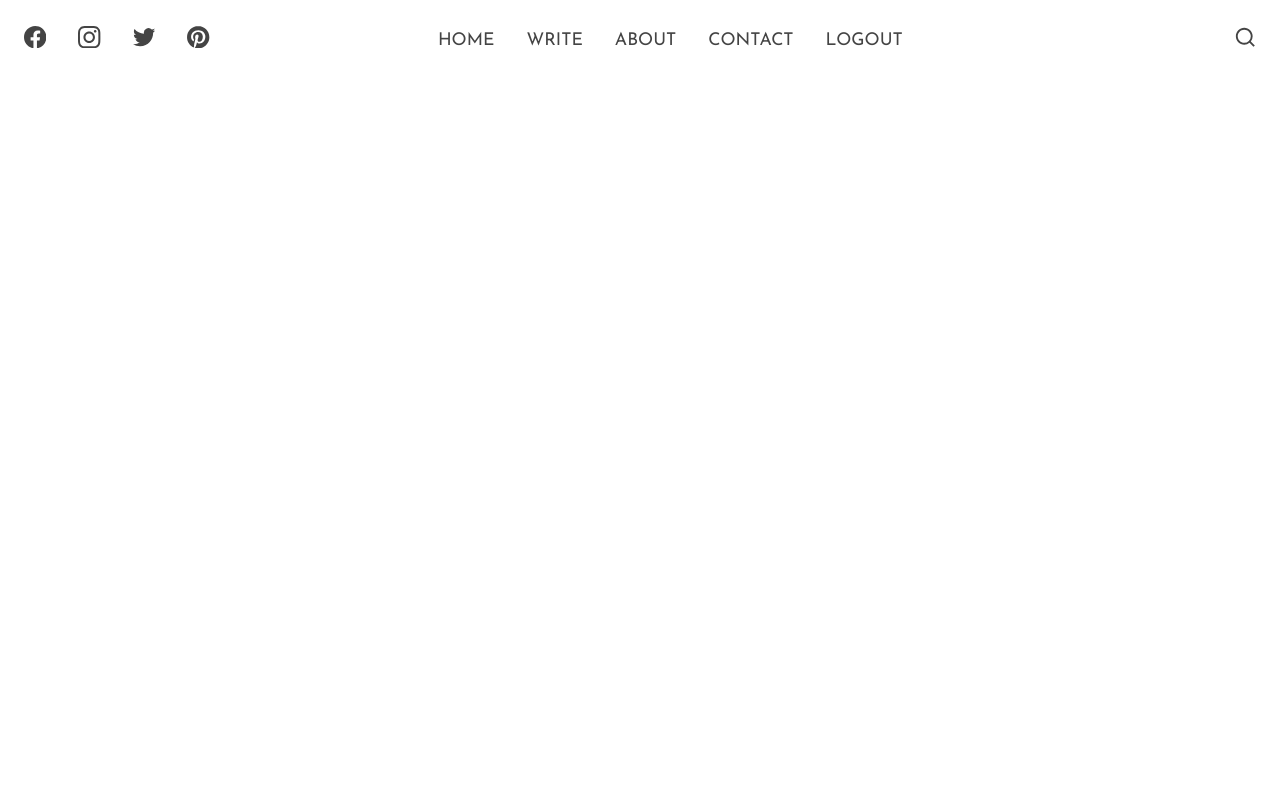
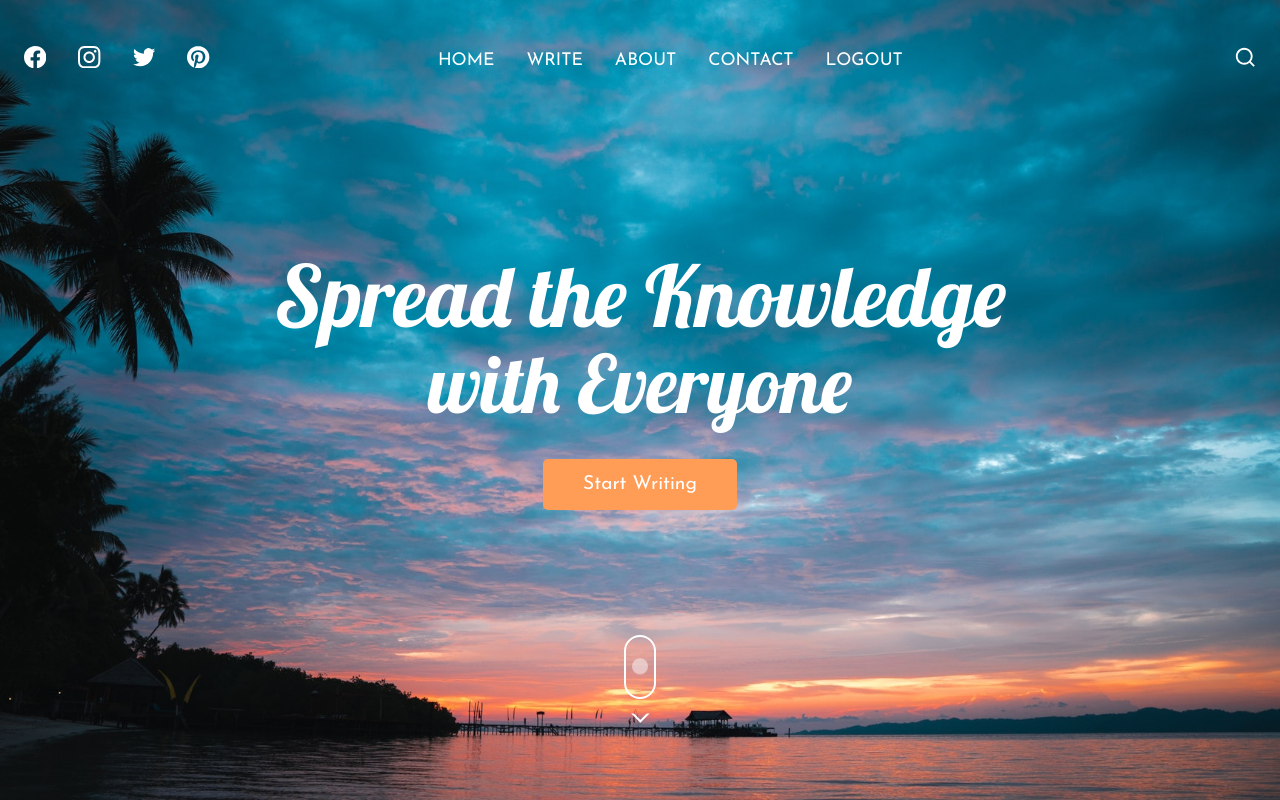
Before and after one commit to thusharathiwanka/blog-app, a React (Create React App) app: page / in a window 1280 px wide. Built offline with nearby package versions, Linux system fonts and the light colour scheme.

Commit message:
CREATE: home header component created

```diff
--- a/public/index.html
+++ b/public/index.html
@@ -9,8 +9,7 @@
     <meta name="description" content="Web site created using create-react-app" />
     <link rel="preconnect" href="https://fonts.googleapis.com">
     <link rel="preconnect" href="https://fonts.gstatic.com" crossorigin>
-    <link
-      href="https://fonts.googleapis.com/css2?family=Abril+Fatface&family=Josefin+Sans:wght@400;500;600;700&display=swap"
+    <link href="https://fonts.googleapis.com/css2?family=Lobster&family=Josefin+Sans:wght@400;500;600;700&display=swap"
       rel="stylesheet">
     <!--
       manifest.json provides metadata used when your web app is installed on a
--- a/src/App.css
+++ b/src/App.css
@@ -4,6 +4,10 @@
 	margin: 0;
 	padding: 0;
 	box-sizing: border-box;
+}
+
+html {
+	font-size: 100%;
 }
 
 ul {
--- a/src/App.js
+++ b/src/App.js
@@ -1,13 +1,17 @@
 import "./App.css";
 import { BrowserRouter as Router, Switch } from "react-router-dom";
+
 import Navbar from "./components/navbar/Navbar";
+import Home from "./pages/home/Home";
 
 function App() {
 	return (
 		<Router>
 			<div className="App">
 				<Navbar />
-				<Switch></Switch>
+				<Switch>
+					<Home />
+				</Switch>
 			</div>
 		</Router>
 	);
--- /dev/null
+++ b/src/components/header/Header.css
@@ -0,0 +1,113 @@
+.header-container {
+	color: white;
+	height: 65vh;
+	display: flex;
+	flex-direction: column;
+	justify-content: center;
+	align-items: center;
+}
+
+.header-container h1,
+.header-container h2 {
+	font-family: "lobster", serif;
+	font-size: 5.3rem;
+	font-weight: 500;
+	line-height: 5.5rem;
+}
+
+.header-container h2 {
+	font-size: 5rem;
+}
+
+.header-container .cta {
+	background: #ff9d57;
+	color: white;
+	margin-top: 2rem;
+	padding: 1rem 2.5rem;
+	border-radius: 5px;
+	font-size: 1.2rem;
+}
+
+.header-container img {
+	position: absolute;
+	top: 0;
+	left: 0;
+	z-index: -1;
+	height: 100vh;
+	width: 100%;
+	object-fit: cover;
+}
+
+.header-container a {
+	font-family: "josefin sans", sans-serif;
+}
+
+.scroll-indicator a {
+	position: absolute;
+	bottom: 5rem;
+	left: 50%;
+	transform: translateX(-50%);
+	display: flex;
+	flex-direction: column;
+	justify-content: center;
+	align-items: center;
+}
+
+.scroll-indicator .mouse {
+	width: 2rem;
+	height: 4rem;
+	border: 2px solid white;
+	border-radius: 2rem;
+	margin-bottom: 0.5rem;
+	display: flex;
+}
+
+.mouse span {
+	width: 1rem;
+	height: 1rem;
+	background-color: #fff;
+	display: block;
+	border-radius: 50%;
+	margin: auto;
+	animation: move-wheel 1s linear infinite;
+}
+
+.arrow span {
+	display: block;
+	width: 0.8rem;
+	height: 0.8rem;
+	border: 2px solid transparent;
+	border-right-color: white;
+	border-bottom-color: white;
+	transform: rotate(45deg);
+	animation: move-arrow 0.5s alternate infinite;
+}
+
+@keyframes move-wheel {
+	0% {
+		opacity: 0;
+		transform: translateY(-1rem);
+	}
+	100% {
+		opacity: 1;
+		transform: translateY(1rem);
+	}
+}
+
+@keyframes move-arrow {
+	0% {
+		opacity: 0;
+	}
+	25% {
+		opacity: 0.25;
+	}
+	50% {
+		opacity: 0.5;
+	}
+	75% {
+		opacity: 0.75;
+	}
+	100% {
+		opacity: 1;
+	}
+}
--- /dev/null
+++ b/src/components/header/Header.jsx
@@ -0,0 +1,28 @@
+import React from "react";
+import { Link } from "react-router-dom";
+
+import headerImg from "../../assets/header-img.jpg";
+import "../../components/header/Header.css";
+
+const Header = () => {
+	return (
+		<div className="header-container">
+			<h1>Spread the Knowledge</h1>
+			<h2>with Everyone</h2>
+			<Link className="cta">Start Writing</Link>
+			<div className="scroll-indicator">
+				<Link to="">
+					<div className="mouse">
+						<span></span>
+					</div>
+					<div className="arrow">
+						<span></span>
+					</div>
+				</Link>
+			</div>
+			<img src={headerImg} alt="header-img" />
+		</div>
+	);
+};
+
+export default Header;
--- a/src/components/navbar/Navbar.css
+++ b/src/components/navbar/Navbar.css
@@ -7,12 +7,12 @@ nav {
 	max-width: 1440px;
 	padding: 0 1.5rem;
 	margin: 0 auto;
-	min-height: 10vh;
+	min-height: 15vh;
 }
 
 nav a,
 .search {
-	color: #444444;
+	color: #ffffff;
 	transition: color 0.3s ease-in-out;
 }
 
--- /dev/null
+++ b/src/pages/home/Home.jsx
@@ -0,0 +1,13 @@
+import React from "react";
+
+import Header from "../../components/header/Header";
+
+const Home = () => {
+	return (
+		<div>
+			<Header />
+		</div>
+	);
+};
+
+export default Home;
```
Also changed, not shown: src/assets/header-img.jpg (added), src/pages/home/Home.css (added).
